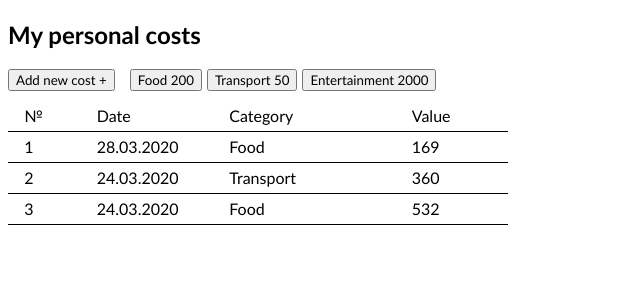
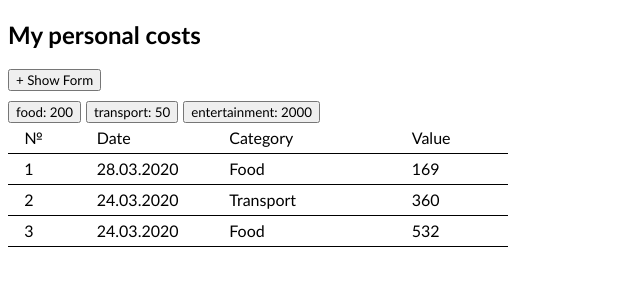
Before and after one commit to menmanmon/vue.js, a Vue app in the folder first-project/: page /#/ in a window 1280 px wide. Shown: the top 300 px of the page, without its empty margins (0-640 px from the left). Built offline with nearby package versions, Linux system fonts and the light colour scheme.

Commit message:
В процессе выполнения

```diff
--- a/first-project/src/App.vue
+++ b/first-project/src/App.vue
@@ -4,11 +4,9 @@
       <div><h2>My personal costs</h2></div>
     </header>
     <main>
-      <ButtonForAdd :clicked="clicked" @openOnClick="openOnClick" />
-      <button class="fillFormButton" @click="addFoodValue200">Food 200</button>
-      <button class="fillFormButton" @click="addTransportValue50">Transport 50</button>
-      <button class="fillFormButton" @click="addEntertainmentValue2000">Entertainment 2000</button>
-      <AddPaymentForm v-if="clicked" />
+      <BtnForOpenForm />
+      <Links />
+      <AddPaymentForm />
       <PaymentsDisplay />
     </main>
   </div>
@@ -17,7 +15,8 @@
 <script>
 import PaymentsDisplay from "./components/PaymentsDisplay";
 import AddPaymentForm from "./components/AddPaymentForm";
-import ButtonForAdd from "./components/ButtonForAdd";
+import BtnForOpenForm from "./components/BtnForOpenForm";
+import Links from "./components/Links";
 import { mapMutations, mapActions, mapGetters } from "vuex";
 import { getCurrentDate } from "./assets/utils.js";
 
@@ -25,41 +24,17 @@ export default {
   components: {
     PaymentsDisplay,
     AddPaymentForm,
-    ButtonForAdd,
+    BtnForOpenForm,
+    Links,
   },
   data() {
     return {
       paymentsList: [],
-      clicked: false,
     };
   },
   methods: {
-    openOnClick(clicked) {
-      this.clicked = clicked;
-    },
-    // getCurrentDate,
-    addFoodValue200() {
-      if (!this.clicked) this.clicked = true;
-      this.$router.push({
-        name: "addFood200",
-        params: { date: this.getCurrentDate, category: "Food", value: "200" },
-      });
-    },
-    addTransportValue50() {
-      if (!this.clicked) this.clicked = true;
-      this.$router.push({
-        name: "addTransport50",
-        params: { date: this.getCurrentDate, category: "Transport", value: "50" },
-      });
-    },
-    addEntertainmentValue2000() {
-      if (!this.clicked) this.clicked = true;
-      this.$router.push({
-        name: "addEntertainment2000",
-        params: { date: this.getCurrentDate, category: "Entertainment", value: "2000" },
-      });
-    },
     ...mapMutations("payments", ["setPaymentsListData"]),
+    ...mapMutations("buttonDisabled", ["makeBtnDisabled"]),
     ...mapActions("payments", ["fetchData"]),
   },
   computed: {
@@ -76,8 +51,4 @@ export default {
 * {
   font-family: "Gill Sans", "Gill Sans MT", Calibri, "Trebuchet MS", sans-serif;
 }
-
-.fillFormButton {
-  margin-right: 5px;
-}
 </style>
--- /dev/null
+++ b/first-project/src/assets/selects.js
@@ -0,0 +1,22 @@
+const quickBTNs = [
+    {
+        // name: 'food',
+        category: 'food',
+        params: { value: 200 }
+    },
+    {
+
+        // name: 'transport',
+        category: 'transport',
+        params: { value: 50 }
+    },
+    {
+        // name: 'entertainment',
+        category: 'entertainment',
+        params: { value: 2000 }
+    }
+]
+
+export {
+    quickBTNs
+}
--- a/first-project/src/components/AddPaymentForm.vue
+++ b/first-project/src/components/AddPaymentForm.vue
@@ -1,5 +1,5 @@
 <template>
-  <div class="paymentForm">
+  <div v-if="formVisible" class="paymentForm">
     <div>
       <select v-model="selected">
         <option
@@ -19,8 +19,9 @@
 </template>
 
 <script>
-import { mapActions, mapGetters, mapMutations } from "vuex";
+import { mapActions, mapGetters, mapMutations, mapState } from "vuex";
 import { getCurrentDate } from "../assets/utils.js";
+import { quickBTNs } from "../assets/selects";
 
 export default {
   data() {
@@ -32,15 +33,34 @@ export default {
       id: 0,
     };
   },
+  watch: {
+    $route() {
+      // способ отслеживания изменения роутинга
+      this.selected = this.getRouteParams.name;
+      this.value = this.getRouteParams.params?.value;
+      this.date = this.getCurrentDate;
+    },
+  },
   computed: {
-    getCurrentDate,
     ...mapGetters("payments", ["getPaymentsList"]),
     ...mapGetters("paymentsCategories", ["getCategoryList"]),
+    ...mapState("general", ["formVisible"]),
+    getCurrentDate,
+    list() {
+      return quickBTNs;
+    },
+    getRouteParams() {
+      return {
+        name: this.$route.name,
+        params: this.$route.params,
+      };
+    },
   },
   methods: {
     ...mapMutations("payments", ["addDataToPaymentsList"]),
     ...mapMutations("paymentsCategories", ["setCategories"]),
     ...mapActions("paymentsCategories", ["loadCategories"]),
+    ...mapMutations("general", ["setFormVisible"]),
     onSaveClick() {
       const data = {
         value: +this.value,
@@ -50,20 +70,30 @@ export default {
       };
       this.addDataToPaymentsList(data);
       this.date = this.value = this.category = "";
+      this.setFormVisible(false);
     },
+    // getCoincidence() {
+    //   return this.list.some((el) => el.category === this.$route.name);
+    // },
+    // setParams() {
+    //   if (this.getCoincidence()) {
+    //     console.log("ok " + this.$route.name);
+    //     this.date = this.getCurrentDate;
+    //     this.value = this.$route.params?.value;
+    //     this.selected = this.$route.name;
+    //   } else {
+    //     console.log("not ok " + this.$route.name);
+    //     this.date = null;
+    //     this.value = null;
+    //     this.selected = null;
+    //   }
+    // },
   },
   mounted() {
     if (!this.getCategoryList.length) {
       this.loadCategories();
     }
-  },
-  // created() {
-  // },
-  beforeUpdate() {
-    console.log(this.$route.params);
-    this.selected = this.$route.params.category;
-    this.value = this.$route.params.value;
-    this.date = this.$route.params.date;
+    // this.setParams();
   },
 };
 </script>
--- /dev/null
+++ b/first-project/src/components/BtnForOpenForm.vue
@@ -0,0 +1,28 @@
+<template>
+  <button class="openButton" @click="changeHandler">
+    {{ formVisible ? '- Hide' : '+ Show' }} Form
+  </button>
+</template>
+
+<script>
+import { mapState, mapMutations } from "vuex";
+
+
+export default {
+  computed: {
+    ...mapState("general", ["formVisible"]),
+  },
+  methods: {
+    ...mapMutations("general", ["setFormVisible"]),
+    changeHandler() {
+      this.setFormVisible();
+    },
+  },
+};
+</script>
+
+<style>
+.openButton {
+  margin: 0 15px 10px 0;
+}
+</style>
--- /dev/null
+++ b/first-project/src/components/Links.vue
@@ -0,0 +1,47 @@
+<template>
+  <div>
+    <div class="links">
+      <div class="links__container">
+        <button
+          class="fillFormButton"
+          v-for="item in list"
+          :key="item.category"
+          @click="linkHandler(item)"
+        >
+          {{ item.category }}: {{ item.params.value }}
+        </button>
+      </div>
+    </div>
+  </div>
+</template>
+
+<script>
+import { mapMutations } from 'vuex';
+import { quickBTNs } from '../assets/selects';
+
+export default {
+  name: "Links",
+  computed: {
+    list() {
+      return quickBTNs;
+    },
+  },
+  methods: {
+      ...mapMutations("general", ["setFormVisible"]),
+    linkHandler(item) {
+      const { category: name, params } = item;
+      if (this.$route.name !== name) {
+        this.$router.push({ name, params });
+        this.setFormVisible(false);
+      }
+      // console.log("this.$route.name: " + this.$route.name);
+    },
+  },
+};
+</script>
+
+<style>
+.fillFormButton {
+  margin-right: 5px;
+}
+</style>
--- a/first-project/src/router/index.js
+++ b/first-project/src/router/index.js
@@ -5,22 +5,63 @@ Vue.use(VueRouter)
 
 
 export default new VueRouter({
-    // mode: 'history',
+    mode: 'history',
     routes: [
+        // {
+        //     path: '/add/payment/Food?value=200',
+        //     name: 'addFood200',
+        //     component: () => import('../components/AddPaymentForm')
+        // },
+        // {
+        //     path: '/add/payment/Transport?value=50',
+        //     name: 'addTransport50',
+        //     component: () => import('../components/AddPaymentForm')
+        // },
+        // {
+        //     path: '/add/payment/Entertainment?value=2000',
+        //     name: 'addEntertainment2000',
+        //     component: () => import('../components/AddPaymentForm')
+        // },
         {
-            path: '/add/payment/Food?value=200',
-            name: 'addFood200',
-            component: () => import('../components/AddPaymentForm')
+            path: '/Food?value=:value',
+            name: 'food',
+            component: () => import('../components/AddPaymentForm'),
+            props: true
         },
         {
-            path: '/add/payment/Transport?value=50',
-            name: 'addTransport50',
-            component: () => import('../components/AddPaymentForm')
+            path: '/Food', // дубль чтобы можно было переходить на эти роуты напрямую
+            name: 'food',
+            component: () => import('../components/AddPaymentForm'),
+
+            props: true
         },
         {
-            path: '/add/payment/Entertainment?value=2000',
-            name: 'addEntertainment2000',
-            component: () => import('../components/AddPaymentForm')
+            path: '/Transport?value=:value',
+            name: 'transport',
+            component: () => import('../components/AddPaymentForm'),
+
+            props: true
         },
+        {
+            path: '/Transport', // дубль чтобы можно было переходить на эти роуты напрямую
+            name: 'transport',
+            component: () => import('../components/AddPaymentForm'),
+
+            props: true
+        },
+        {
+            path: '/Entertainment?value=:value',
+            name: 'entertainment',
+            component: () => import('../components/AddPaymentForm'),
+
+            props: true
+        },
+        {
+            path: '/Entertainment', // дубль чтобы можно было переходить на эти роуты напрямую
+            name: 'entertainment',
+            component: () => import('../components/AddPaymentForm'),
+
+            props: true
+        }
     ]
 })
--- /dev/null
+++ b/first-project/src/store/general.js
@@ -0,0 +1,18 @@
+const state = {
+    formVisible: false
+}
+const mutations = {
+    setFormVisible(state, flag) {
+        if (flag !== undefined) {
+            state.formVisible = flag
+        } else {
+            state.formVisible = !state.formVisible
+        }
+    }
+}
+
+export default {
+    namespaced: true,
+    state,
+    mutations,
+}
--- a/first-project/src/store/index.js
+++ b/first-project/src/store/index.js
@@ -2,6 +2,7 @@ import Vue from 'vue'
 import Vuex from 'vuex'
 import payments from './payments'
 import paymentsCategories from './paymentsCategories'
+import general from './general'
 
 Vue.use(Vuex)
 
@@ -9,6 +10,7 @@ export default new Vuex.Store({
     modules: {
         payments,
         paymentsCategories,
+        general,
     },
     state: {},
     getters: {},
--- a/first-project/src/store/payments.js
+++ b/first-project/src/store/payments.js
@@ -1,5 +1,6 @@
 const state = {
     paymentsList: [],
+    // disabled: false, //нужно для кнопки "Add new cost +", чтобы делать ее неактивной
 }
 
 const mutations = {
@@ -9,6 +10,9 @@ const mutations = {
     addDataToPaymentsList(state, payload) {
         state.paymentsList.push(payload)
     },
+    // makeBtnDisabled(state, payload) {
+    //     state.disabled = payload
+    // },
 }
 
 const getters = {
@@ -19,6 +23,7 @@ const getters = {
     getFullPaymentValue: state => {
         return state.paymentsList.reduce((res, cur) => res + cur.value, 0)
     },
+    // getStateDisabled: state => state.disabled,
 }
 
 const actions = {
--- a/first-project/src/store/paymentsCategories.js
+++ b/first-project/src/store/paymentsCategories.js
@@ -20,7 +20,7 @@ const actions = {
         return new Promise((resolve) => {
             // имитируем работу с сетью
             setTimeout(() => {
-                resolve(['Food', 'Transport', 'Education', 'Entertainment'])
+                resolve(['food', 'transport', 'education', 'entertainment'])
             }, 1000);
         })
             .then(res =>
```
